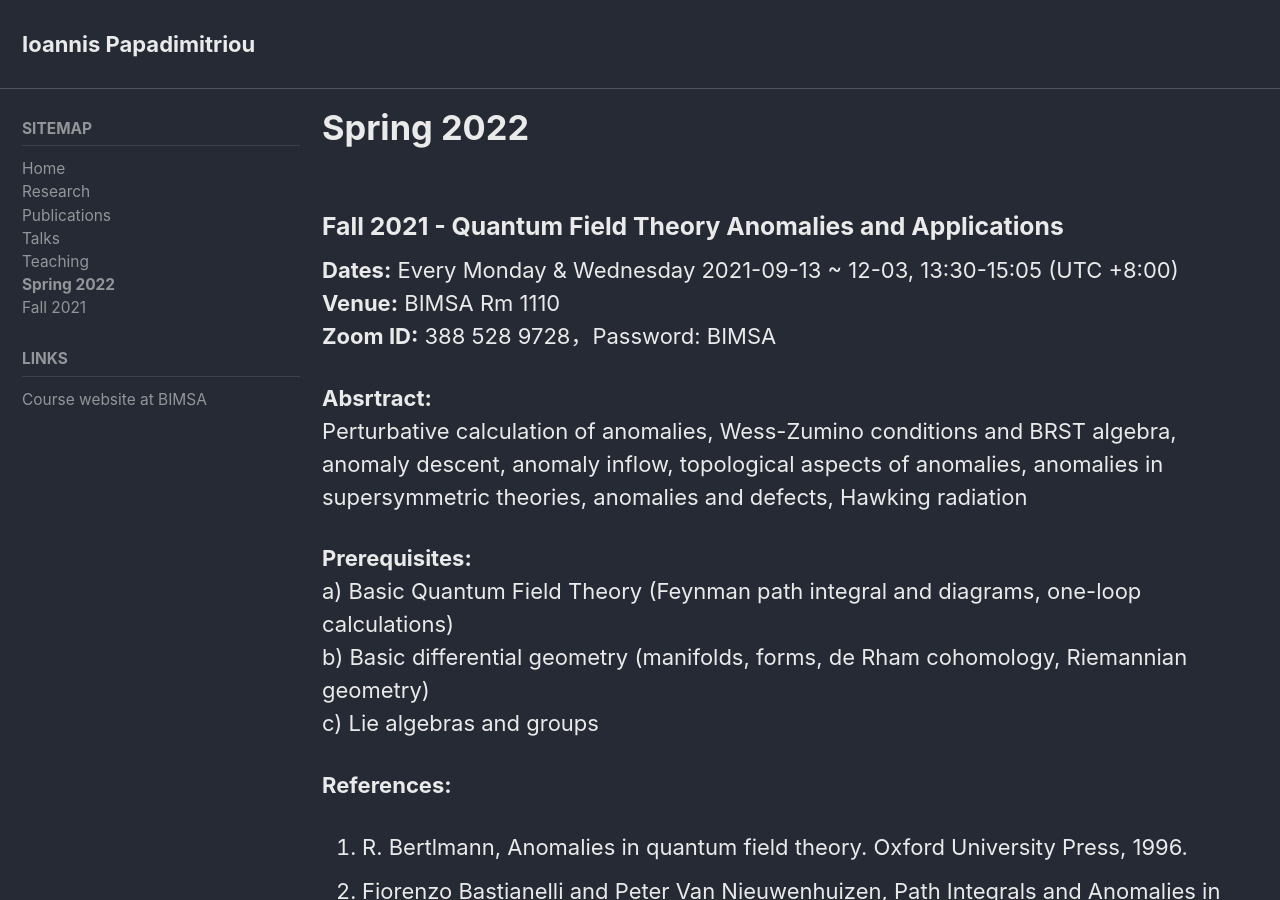
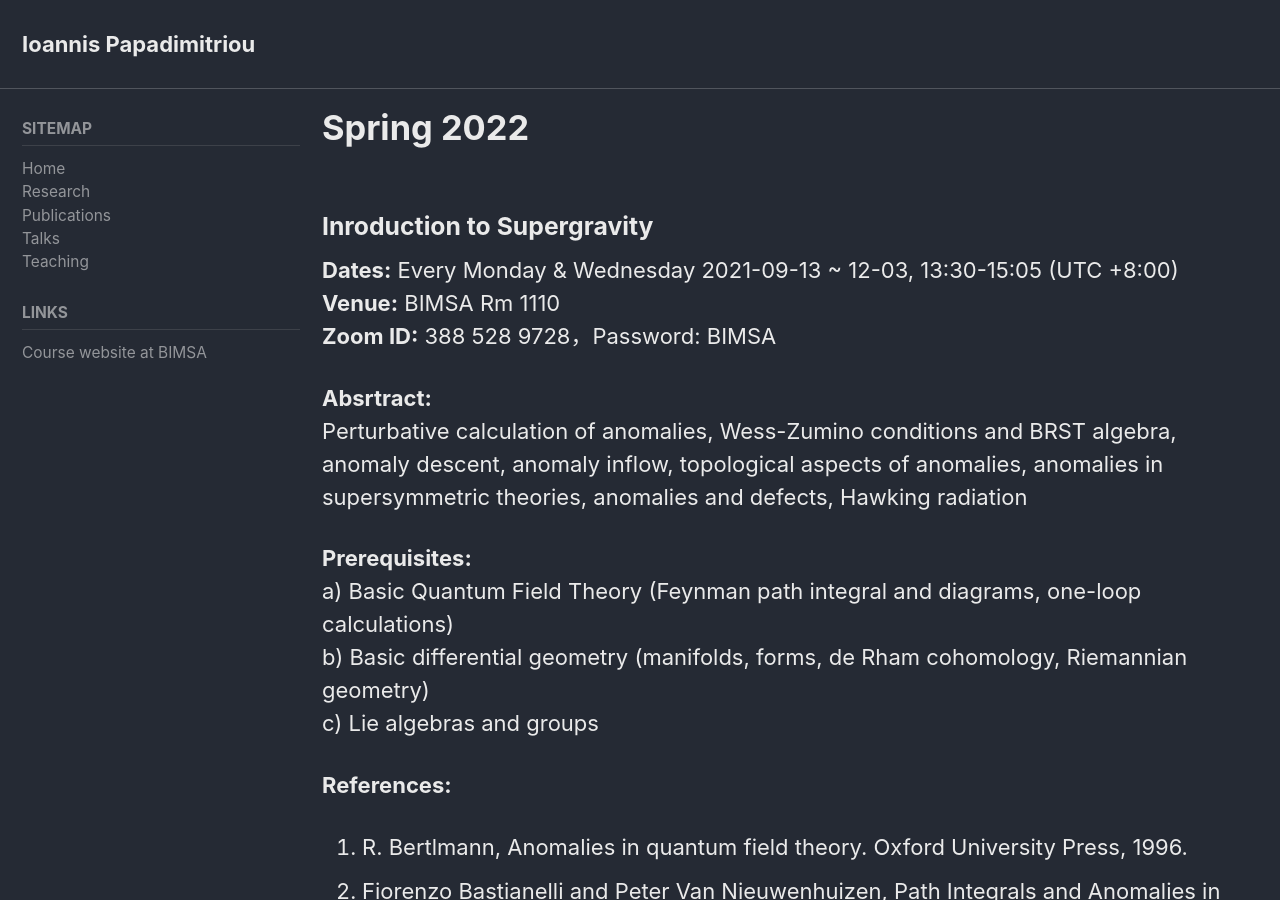
Before and after one commit to ipapadimitriou/ipapadimitriou.github.io, a Jekyll site: the page built from _pages/2022.md, in a window 1280 px wide and 900 px high. Built offline with Jekyll 4.4.1, drawn with Linux system fonts in a browser that asks for light colours; cached includes are drawn as plain includes.

Commit message:
updated teaching

```diff
--- a/_data/navigation.yml
+++ b/_data/navigation.yml
@@ -24,10 +24,7 @@ sitemap:
             url: /talks.html
           - title: "Teaching"
             url: /teaching.html
-          - title: "Spring 2022"
-            url: /2022.html
-          - title: "Fall 2021"
-            url: /2021.html
+
 
 contact:
     - title: "Contact Information"
--- a/_pages/2021.md
+++ b/_pages/2021.md
@@ -30,7 +30,7 @@ sidebar:
 </script>
 
 
-### Fall 2021 - Quantum Field Theory Anomalies and Applications
+### Quantum Field Theory Anomalies and Applications
 
 <b>Dates:</b> Every Monday & Wednesday 2021-09-13 ~ 12-03, 13:30-15:05 (UTC +8:00)<br>
 <b>Venue:</b> BIMSA Rm 1110<br>
--- a/_pages/2022.md
+++ b/_pages/2022.md
@@ -30,7 +30,7 @@ sidebar:
 </script>
 
 
-### Fall 2021 - Quantum Field Theory Anomalies and Applications
+### Inroduction to Supergravity
 
 <b>Dates:</b> Every Monday & Wednesday 2021-09-13 ~ 12-03, 13:30-15:05 (UTC +8:00)<br>
 <b>Venue:</b> BIMSA Rm 1110<br>
```
